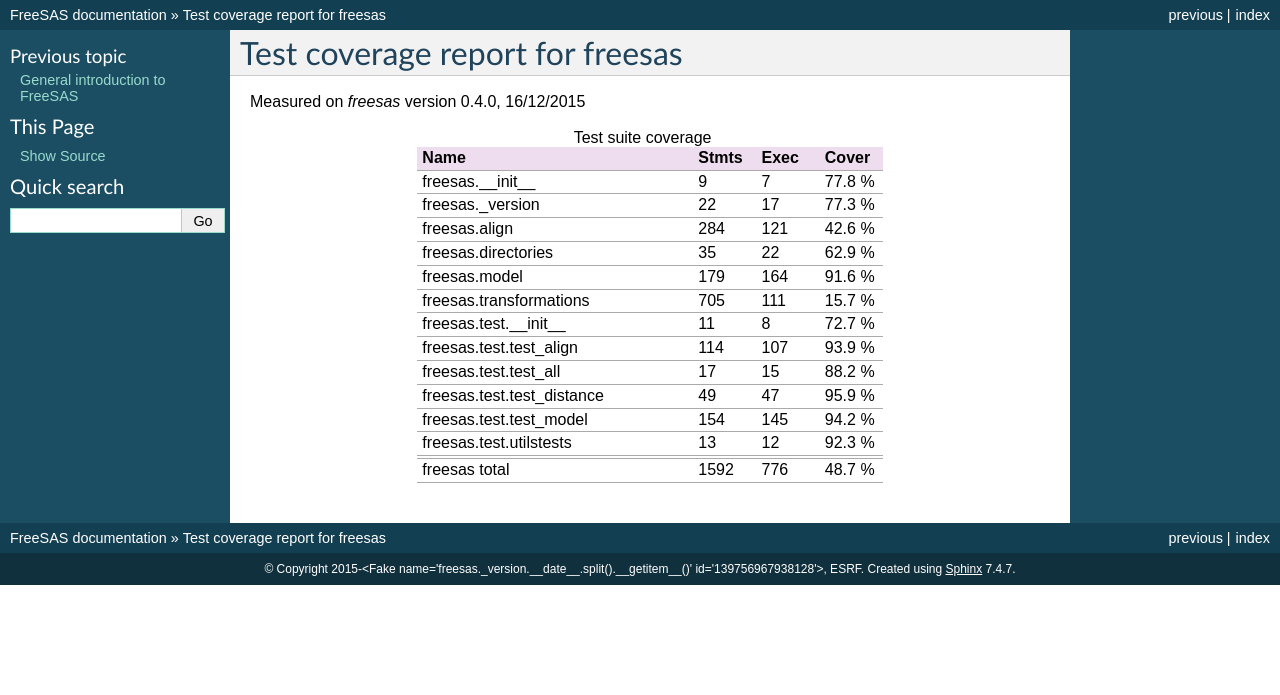
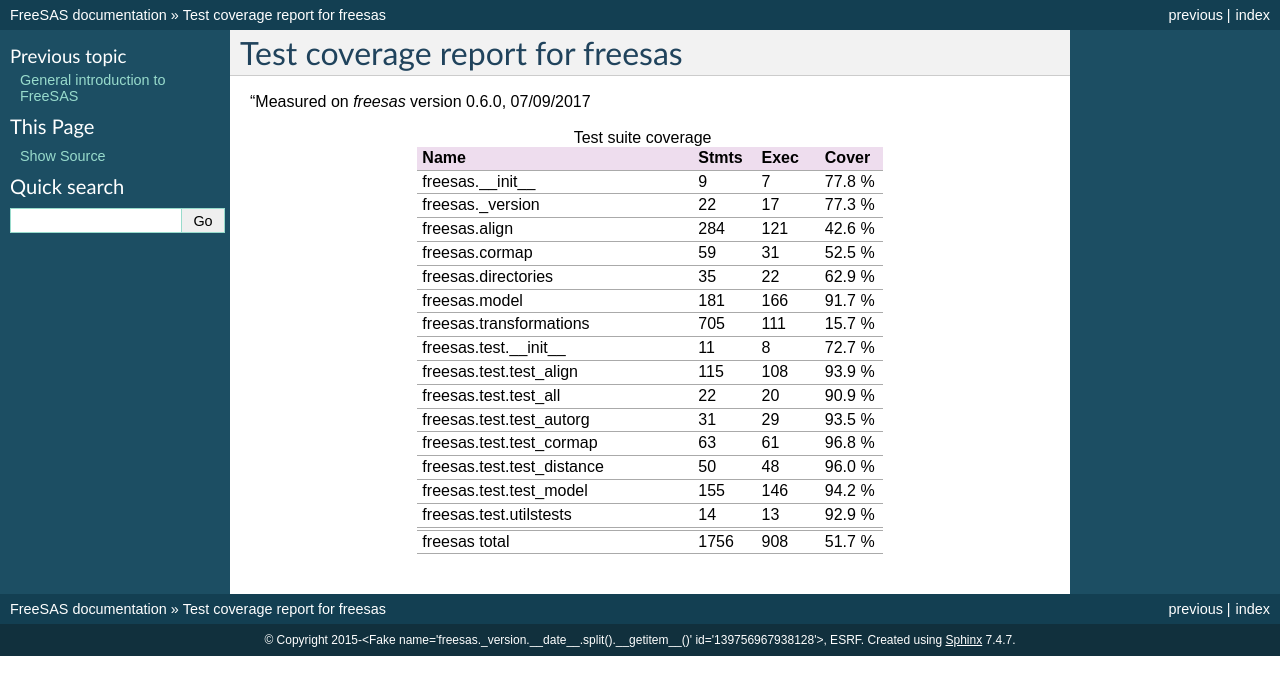
Before and after one commit to silx-kit/freesas, a Sphinx documentation site: the page built from doc/source/coverage.rst, in a window 1280 px wide. Shown: the top 695 px of the page. Built offline with Sphinx 7.4.7, drawn with Linux system fonts in a browser that asks for light colours; formulas are drawn with MathJax 3; the version number could not be read and is left out.

Commit message:
pump version number

```diff
--- a/doc/source/FreeSAS.rst
+++ b/doc/source/FreeSAS.rst
@@ -2,7 +2,11 @@
 ===============================
 
 FreeSAS is a Python package with small angles scattering tools in a MIT
-type license.
+type license. It provides:
+
+* autorg: Automatique radius of giration assessement based on Guinier law
+* cormap: Comparison of a set of (saxs) curves to decide if they are the same or not
+* supcomb: overlay and averageing of dummy-atom models
 
 
 Introduction
--- a/doc/source/coverage.rst
+++ b/doc/source/coverage.rst
@@ -1,7 +1,7 @@
 Test coverage report for freesas
 ================================
 
-Measured on *freesas* version 0.4.0, 16/12/2015
+"Measured on *freesas* version 0.6.0, 07/09/2017
 
 .. csv-table:: Test suite coverage
    :header: "Name", "Stmts", "Exec", "Cover"
@@ -10,14 +10,17 @@
    "freesas.__init__", "9", "7", "77.8 %"
    "freesas._version", "22", "17", "77.3 %"
    "freesas.align", "284", "121", "42.6 %"
+   "freesas.cormap", "59", "31", "52.5 %"
    "freesas.directories", "35", "22", "62.9 %"
-   "freesas.model", "179", "164", "91.6 %"
+   "freesas.model", "181", "166", "91.7 %"
    "freesas.transformations", "705", "111", "15.7 %"
    "freesas.test.__init__", "11", "8", "72.7 %"
-   "freesas.test.test_align", "114", "107", "93.9 %"
-   "freesas.test.test_all", "17", "15", "88.2 %"
-   "freesas.test.test_distance", "49", "47", "95.9 %"
-   "freesas.test.test_model", "154", "145", "94.2 %"
-   "freesas.test.utilstests", "13", "12", "92.3 %"
+   "freesas.test.test_align", "115", "108", "93.9 %"
+   "freesas.test.test_all", "22", "20", "90.9 %"
+   "freesas.test.test_autorg", "31", "29", "93.5 %"
+   "freesas.test.test_cormap", "63", "61", "96.8 %"
+   "freesas.test.test_distance", "50", "48", "96.0 %"
+   "freesas.test.test_model", "155", "146", "94.2 %"
+   "freesas.test.utilstests", "14", "13", "92.9 %"
 
-   "freesas total", "1592", "776", "48.7 %"
+   "freesas total", "1756", "908", "51.7 %"
--- a/version.py
+++ b/version.py
@@ -1,10 +1,10 @@
 # Unique place where the version number is defined.
 # Do not copy into the source folder !
-__date__ = "11/01/2017"
+__date__ = "07/09/2017"
 MAJOR = 0
 MINOR = 6
 MICRO = 0
-RELEV = "dev"  # <16
+RELEV = "final"  # <16
 SERIAL = 0  # <16
 
 from collections import namedtuple
```
